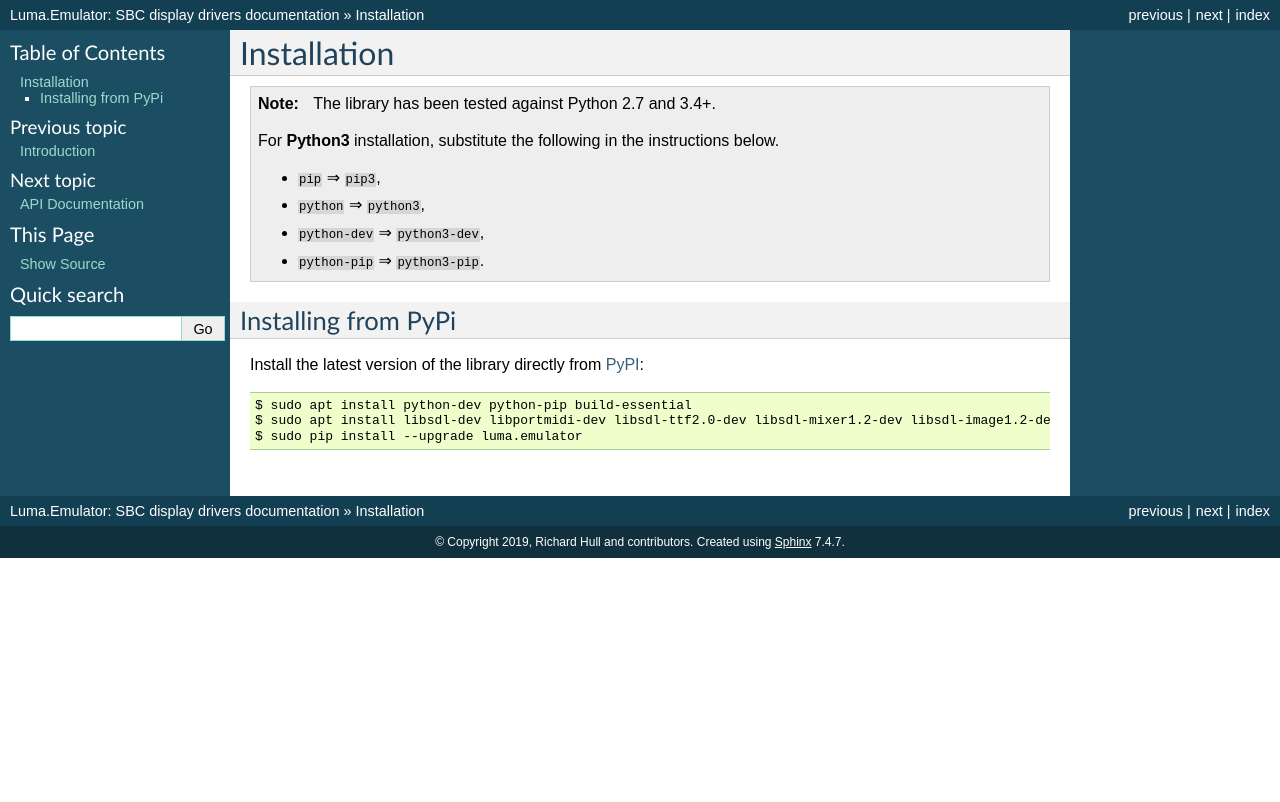
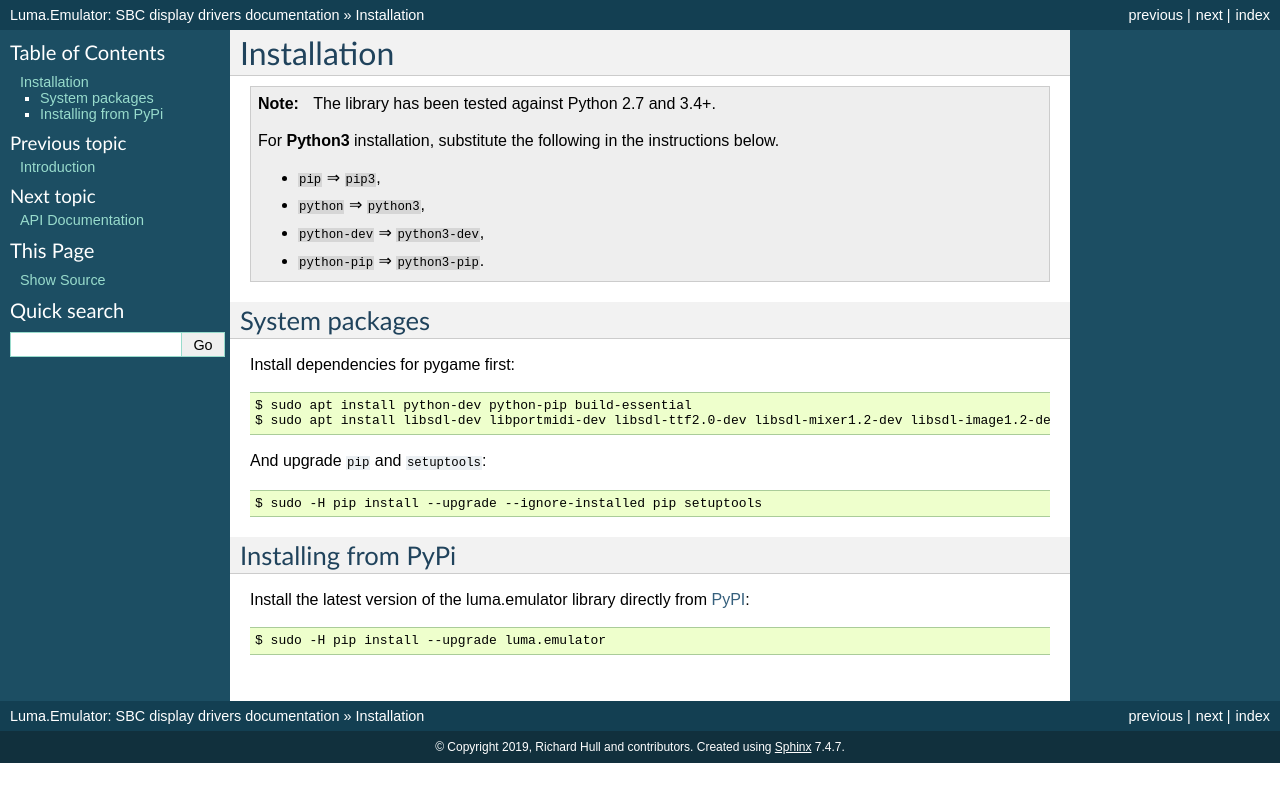
Before and after one commit to rm-hull/luma.emulator, a Sphinx documentation site: the page built from doc/install.rst, in a window 1280 px wide. Shown: the top 802 px of the page. Built offline with Sphinx 7.4.7, drawn with Linux system fonts in a browser that asks for light colours; the version number could not be read and is left out.

```diff
--- a/README.rst
+++ b/README.rst
@@ -56,7 +56,7 @@ License
 -------
 The MIT License (MIT)
 
-Copyright (c) 2017-18 Richard Hull and contributors
+Copyright (c) 2017-2019 Richard Hull and contributors
 
 Permission is hereby granted, free of charge, to any person obtaining a copy
 of this software and associated documentation files (the "Software"), to deal
--- a/doc/install.rst
+++ b/doc/install.rst
@@ -10,11 +10,22 @@ Installation
    * ``python-dev`` ⇒ ``python3-dev``,
    * ``python-pip`` ⇒ ``python3-pip``.
 
-Installing from PyPi
-^^^^^^^^^^^^^^^^^^^^
-Install the latest version of the library directly from
-`PyPI <https://pypi.python.org/pypi?:action=display&name=luma.emulator>`_::
+System packages
+^^^^^^^^^^^^^^^
+
+Install dependencies for pygame first::
 
   $ sudo apt install python-dev python-pip build-essential
   $ sudo apt install libsdl-dev libportmidi-dev libsdl-ttf2.0-dev libsdl-mixer1.2-dev libsdl-image1.2-dev
-  $ sudo pip install --upgrade luma.emulator
+
+And upgrade ``pip`` and ``setuptools``::
+
+  $ sudo -H pip install --upgrade --ignore-installed pip setuptools
+
+Installing from PyPi
+^^^^^^^^^^^^^^^^^^^^
+
+Install the latest version of the luma.emulator library directly from
+`PyPI <https://pypi.python.org/pypi?:action=display&name=luma.emulator>`_::
+
+  $ sudo -H pip install --upgrade luma.emulator
```
Also changed, not shown: luma/__init__.py (+5 -3 lines), setup.py (+8 -5 lines), .travis.yml.
